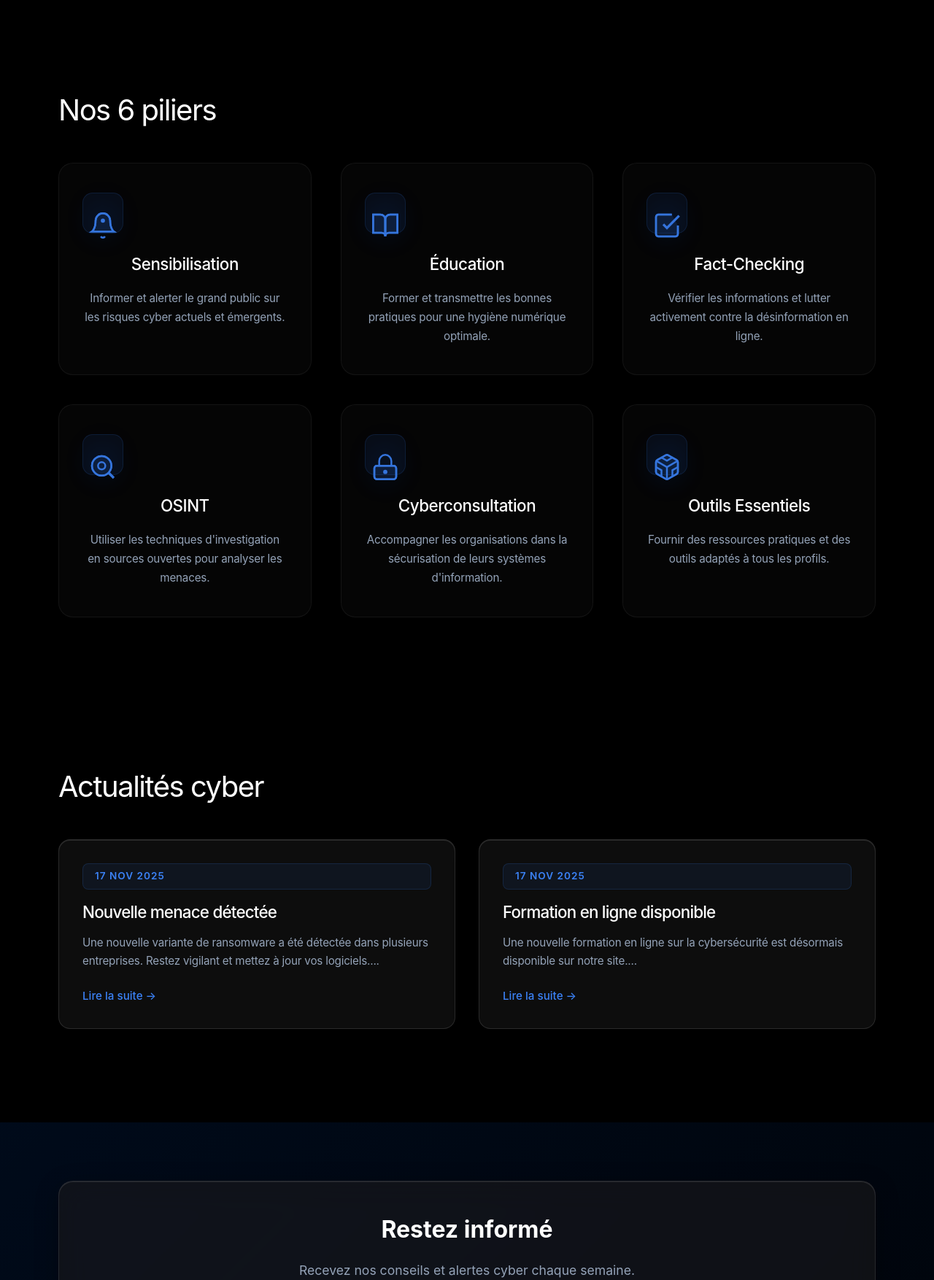
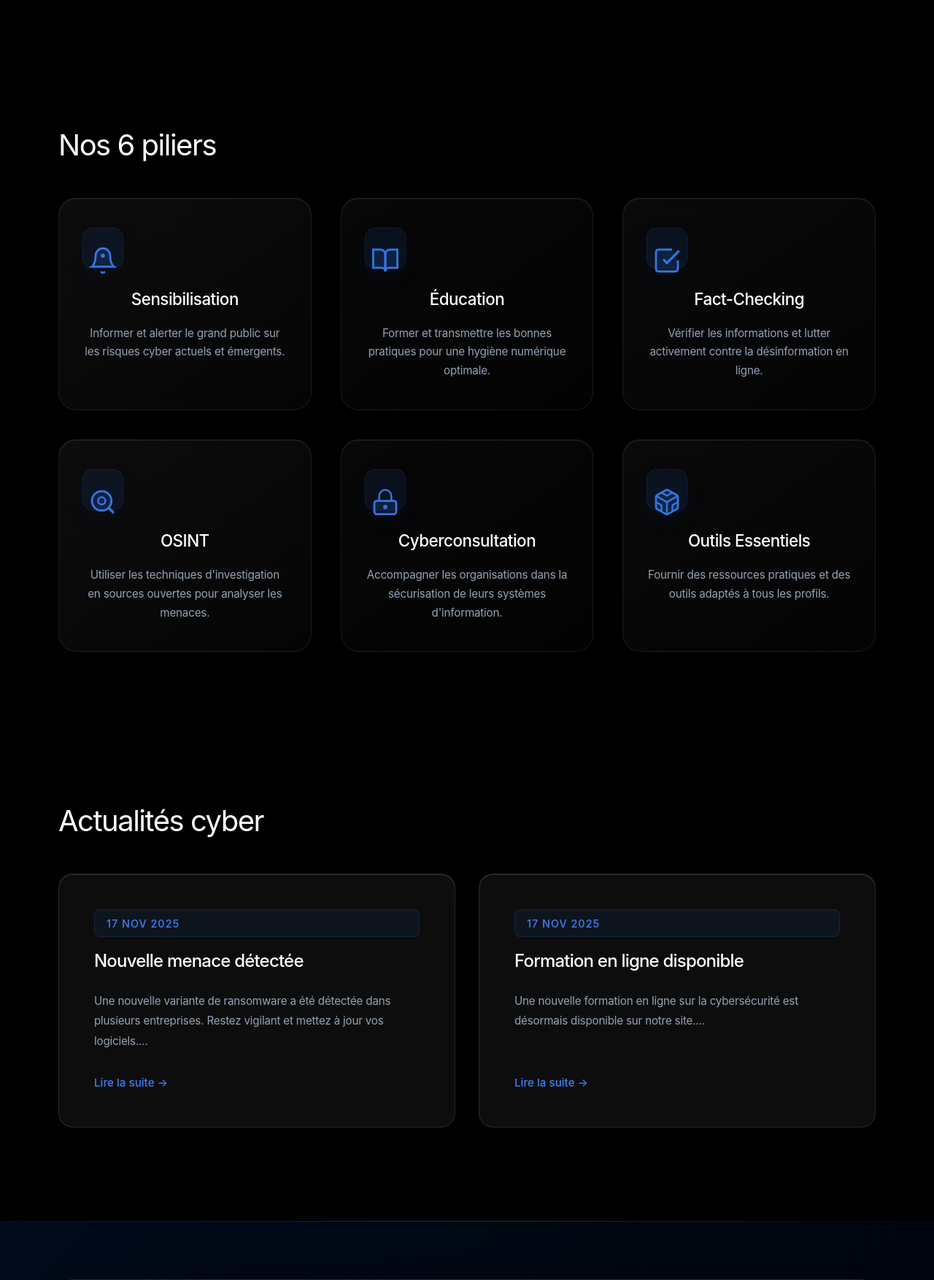
Before and after one commit to moa-digitalagency/CyberConfiance, a Flask app: page / in a window 1280 px wide. Shown: the part 1720-3474 px from the top of the page at 73% size. Run offline with Flask 3, Linux system fonts and the light colour scheme.

Commit message:
Enhance website sections with improved design and spacing
Update CSS styles to adjust spacing, refine glassmorphism effects, and introduce new gradient backgrounds for sections like "Vision et Objectifs" and "Nos 6 piliers" to achieve a more professional and corporate aesthetic.

Replit-Commit-Author: Agent
Replit-Commit-Session-Id: e671701b-0904-408a-9acd-450b35ce3658
Replit-Commit-Checkpoint-Type: full_checkpoint
Replit-Commit-Event-Id: f464385c-206b-4758-9c1b-1a1f2e783bdd
Replit-Commit-Screenshot-Url: https://storage.googleapis.com/screenshot-production-us-central1/116c3daa-5f5b-4c9d-a4aa-2fa65e922016/e671701b-0904-408a-9acd-450b35ce3658/C63gfCL

```diff
--- a/static/css/style.css
+++ b/static/css/style.css
@@ -499,36 +524,75 @@ header {
     margin-top: 3rem;
 }
 
+.pillar-card:nth-child(1),
+.pillar-card:nth-child(4) {
+    background: linear-gradient(145deg, rgba(255, 255, 255, 0.05) 0%, rgba(255, 255, 255, 0.02) 100%);
+}
+
+.pillar-card:nth-child(2),
+.pillar-card:nth-child(5) {
+    background: linear-gradient(145deg, rgba(255, 255, 255, 0.03) 0%, rgba(255, 255, 255, 0.01) 100%);
+}
+
+.pillar-card:nth-child(3),
+.pillar-card:nth-child(6) {
+    background: linear-gradient(145deg, rgba(255, 255, 255, 0.04) 0%, rgba(255, 255, 255, 0.015) 100%);
+}
+
 .pillar-card {
-    padding: 3rem 2.5rem;
-    background: rgba(255, 255, 255, 0.02);
-    backdrop-filter: blur(60px) saturate(180%);
-    -webkit-backdrop-filter: blur(60px) saturate(180%);
-    border: 1px solid rgba(255, 255, 255, 0.06);
-    border-radius: 20px;
-    transition: all 0.4s cubic-bezier(0.4, 0, 0.2, 1);
+    padding: 3.5rem 3rem;
+    background: linear-gradient(145deg, rgba(255, 255, 255, 0.04) 0%, rgba(255, 255, 255, 0.01) 100%);
+    backdrop-filter: blur(70px) saturate(190%);
+    -webkit-backdrop-filter: blur(70px) saturate(190%);
+    border: 1px solid rgba(255, 255, 255, 0.08);
+    border-radius: 24px;
+    transition: all 0.5s cubic-bezier(0.4, 0, 0.2, 1);
     position: relative;
     overflow: hidden;
+    box-shadow: 0 4px 24px rgba(0, 0, 0, 0.2),
+                inset 0 1px 0 rgba(255, 255, 255, 0.08);
+}
+
+.pillar-card::before {
+    content: '';
+    position: absolute;
+    top: -2px;
+    right: -2px;
+    width: 80px;
+    height: 80px;
+    background: linear-gradient(225deg, rgba(59, 130, 246, 0.3), rgba(139, 92, 246, 0.2));
+    border-radius: 0 24px 0 40px;
+    opacity: 0;
+    transition: all 0.5s ease;
+    filter: blur(20px);
 }
 
 .pillar-card::after {
     content: '';
     position: absolute;
     top: 0;
+    left: 0;
     right: 0;
-    width: 100px;
-    height: 100px;
-    background: radial-gradient(circle, rgba(59, 130, 246, 0.1) 0%, transparent 70%);
+    bottom: 0;
+    background: radial-gradient(circle at top right, rgba(59, 130, 246, 0.08) 0%, transparent 60%);
     opacity: 0;
-    transition: opacity 0.4s ease;
+    transition: opacity 0.5s ease;
 }
 
 .pillar-card:hover {
-    background: rgba(255, 255, 255, 0.04);
-    border-color: rgba(59, 130, 246, 0.25);
-    transform: translateY(-10px);
-    box-shadow: 0 24px 64px rgba(59, 130, 246, 0.12),
-                inset 0 1px 0 rgba(255, 255, 255, 0.08);
+    background: linear-gradient(145deg, rgba(255, 255, 255, 0.07) 0%, rgba(255, 255, 255, 0.03) 100%);
+    border-color: rgba(59, 130, 246, 0.35);
+    transform: translateY(-12px) scale(1.02);
+    box-shadow: 0 28px 72px rgba(59, 130, 246, 0.18),
+                0 8px 32px rgba(0, 0, 0, 0.3),
+                inset 0 1px 0 rgba(255, 255, 255, 0.12),
+                inset 0 0 40px rgba(59, 130, 246, 0.05);
+}
+
+.pillar-card:hover::before {
+    opacity: 1;
+    width: 120px;
+    height: 120px;
 }
 
 .pillar-card:hover::after {
@@ -576,22 +640,37 @@ header {
 
 .news-grid {
     display: grid;
-    grid-template-columns: repeat(auto-fit, minmax(350px, 1fr));
+    grid-template-columns: repeat(auto-fit, minmax(320px, 1fr));
     gap: 2.5rem;
     margin-top: 3rem;
 }
 
+.news-card:nth-child(1) {
+    animation-delay: 0.1s;
+}
+
+.news-card:nth-child(2) {
+    animation-delay: 0.2s;
+}
+
+.news-card:nth-child(3) {
+    animation-delay: 0.3s;
+}
+
 .news-card {
-    padding: 3rem 2.5rem;
-    background: rgba(255, 255, 255, 0.02);
-    backdrop-filter: blur(60px) saturate(180%);
-    -webkit-backdrop-filter: blur(60px) saturate(180%);
-    border: 1px solid rgba(255, 255, 255, 0.06);
-    border-radius: 20px;
-    transition: all 0.4s cubic-bezier(0.4, 0, 0.2, 1);
+    padding: 3.5rem 3rem;
+    background: linear-gradient(140deg, rgba(255, 255, 255, 0.04) 0%, rgba(255, 255, 255, 0.01) 100%);
+    backdrop-filter: blur(70px) saturate(190%);
+    -webkit-backdrop-filter: blur(70px) saturate(190%);
+    border: 1px solid rgba(255, 255, 255, 0.08);
+    border-radius: 24px;
+    transition: all 0.5s cubic-bezier(0.4, 0, 0.2, 1);
     position: relative;
     display: flex;
     flex-direction: column;
+    overflow: hidden;
+    box-shadow: 0 4px 24px rgba(0, 0, 0, 0.2),
+                inset 0 1px 0 rgba(255, 255, 255, 0.08);
 }
 
 .news-card::before {
@@ -600,22 +679,45 @@ header {
     left: 0;
     top: 0;
     bottom: 0;
-    width: 4px;
-    background: linear-gradient(180deg, var(--accent-blue), var(--accent-blue-light));
+    width: 3px;
+    background: linear-gradient(180deg, var(--accent-blue) 0%, rgba(139, 92, 246, 0.8) 100%);
     opacity: 0;
-    transition: opacity 0.4s ease;
+    transition: all 0.5s ease;
+    box-shadow: 0 0 20px rgba(59, 130, 246, 0.5);
+}
+
+.news-card::after {
+    content: '';
+    position: absolute;
+    top: -100%;
+    right: -50%;
+    width: 200%;
+    height: 200%;
+    background: linear-gradient(135deg, transparent 30%, rgba(59, 130, 246, 0.05) 50%, transparent 70%);
+    opacity: 0;
+    transition: all 0.7s ease;
+    transform: rotate(-45deg);
 }
 
 .news-card:hover {
-    background: rgba(255, 255, 255, 0.04);
-    border-color: rgba(59, 130, 246, 0.25);
-    transform: translateY(-8px);
-    box-shadow: 0 20px 60px rgba(59, 130, 246, 0.12),
-                inset 0 1px 0 rgba(255, 255, 255, 0.08);
+    background: linear-gradient(140deg, rgba(255, 255, 255, 0.07) 0%, rgba(255, 255, 255, 0.03) 100%);
+    border-color: rgba(59, 130, 246, 0.35);
+    transform: translateY(-10px) scale(1.01);
+    box-shadow: 0 24px 64px rgba(59, 130, 246, 0.18),
+                0 8px 32px rgba(0, 0, 0, 0.3),
+                inset 0 1px 0 rgba(255, 255, 255, 0.12),
+                inset 0 0 40px rgba(59, 130, 246, 0.05);
 }
 
 .news-card:hover::before {
     opacity: 1;
+    width: 4px;
+}
+
+.news-card:hover::after {
+    opacity: 1;
+    top: -50%;
+    right: -25%;
 }
 
 .news-date {
@@ -1901,64 +2033,6 @@ footer {
     margin: 0 auto;
     font-size: 1.2rem;
     line-height: 1.8;
-}
-
-.pillars-section {
-    padding: 4rem 0;
-}
-
-.news-grid {
-    display: grid;
-    grid-template-columns: repeat(auto-fit, minmax(350px, 1fr));
-    gap: 2rem;
-    margin-top: 3rem;
-}
-
-.news-card {
-    padding: 2rem;
-    border-radius: 16px;
-    transition: transform 0.3s ease, box-shadow 0.3s ease;
-}
-
-.news-card:hover {
-    transform: translateY(-8px);
-    box-shadow: 0 12px 40px rgba(0, 102, 255, 0.2);
-}
-
-.news-date {
-    color: var(--accent-blue);
-    font-size: 0.85rem;
-    font-weight: 600;
-    margin-bottom: 1rem;
-    text-transform: uppercase;
-    letter-spacing: 1px;
-}
-
-.news-card h3 {
-    font-size: 1.4rem;
-    margin-bottom: 1rem;
-    line-height: 1.3;
-}
-
-.news-card p {
-    color: var(--text-secondary);
-    margin-bottom: 1.5rem;
-    line-height: 1.6;
-}
-
-.read-more {
-    color: var(--accent-blue);
-    text-decoration: none;
-    font-weight: 500;
-    transition: all 0.3s ease;
-    display: inline-flex;
-    align-items: center;
-    gap: 0.5rem;
-}
-
-.read-more:hover {
-    color: var(--accent-blue-light);
-    transform: translateX(5px);
 }
 
 .testimonials-grid {
```
Also changed, not shown: other parts of static/css/style.css (+72 -17 lines), attached_assets/image_1763416490180.png (added), 1 other file.
